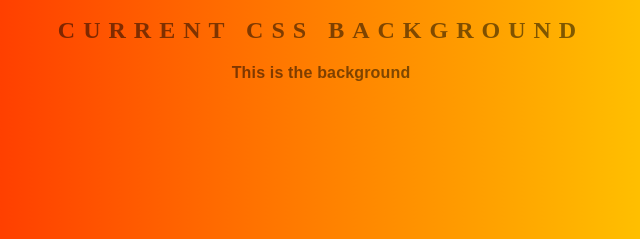
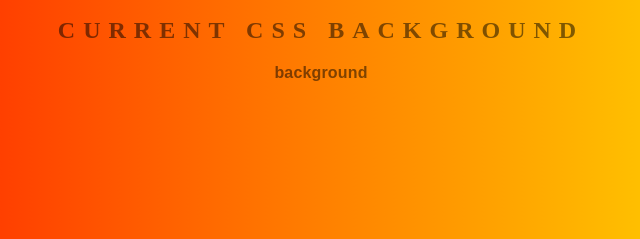
Before and after one commit to Sonnyburni/background-generator, a plain HTML site: page index.html in a window 1280 px wide. Shown: the part 235-474 px from the top of the page, 319-959 px from the left. Drawn offline with Linux system fonts and the light colour scheme.

Commit message:
changing text

```diff
--- a/index.html
+++ b/index.html
@@ -9,7 +9,7 @@
 	<input class="color1" type="color" name="color1" value="#00ff00">
 	<input class="color2" type="color" name="color2" value="#ff0000">
 	<h2>Current CSS Background</h2>
-	<h3>This is the background</h3>
+	<h3>background</h3>
 	<script type="text/javascript" src="script.js"></script>
 </body>
 </html>
```
